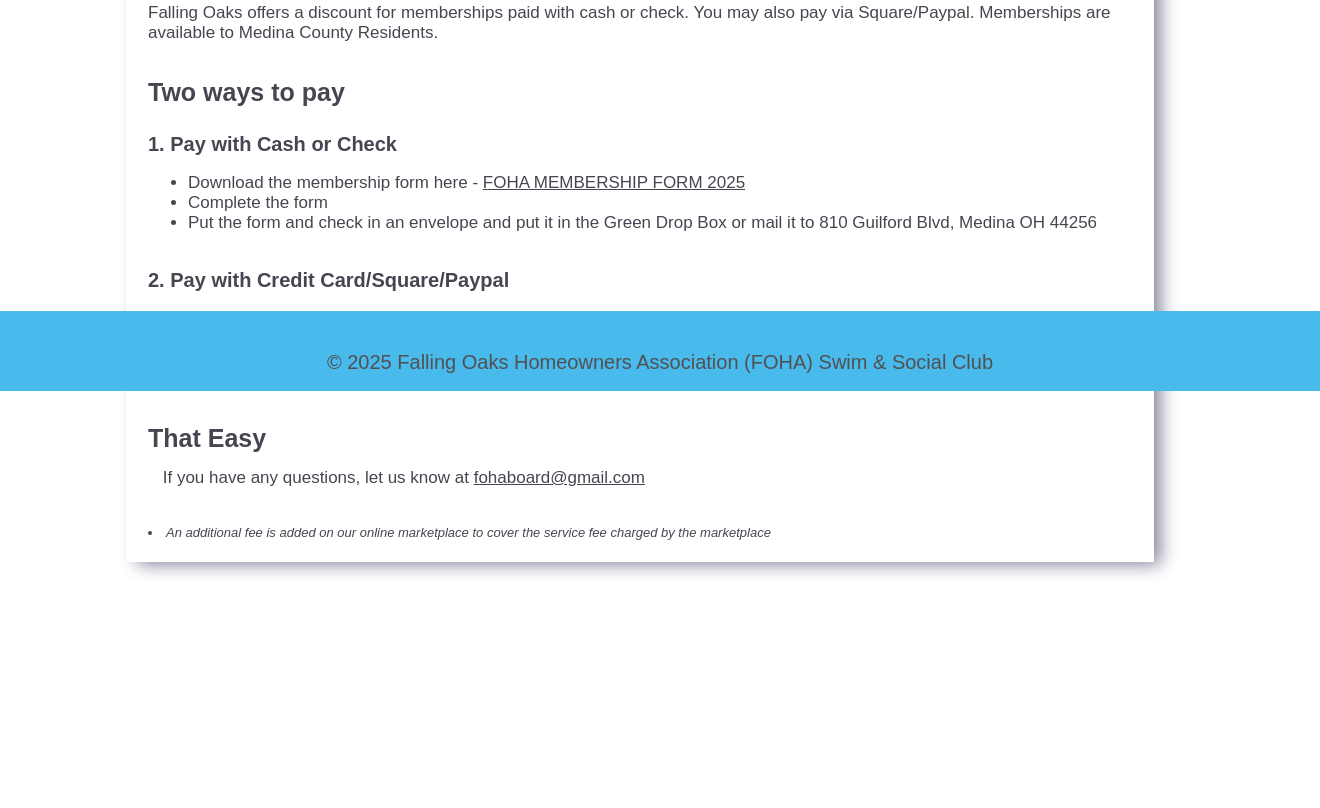
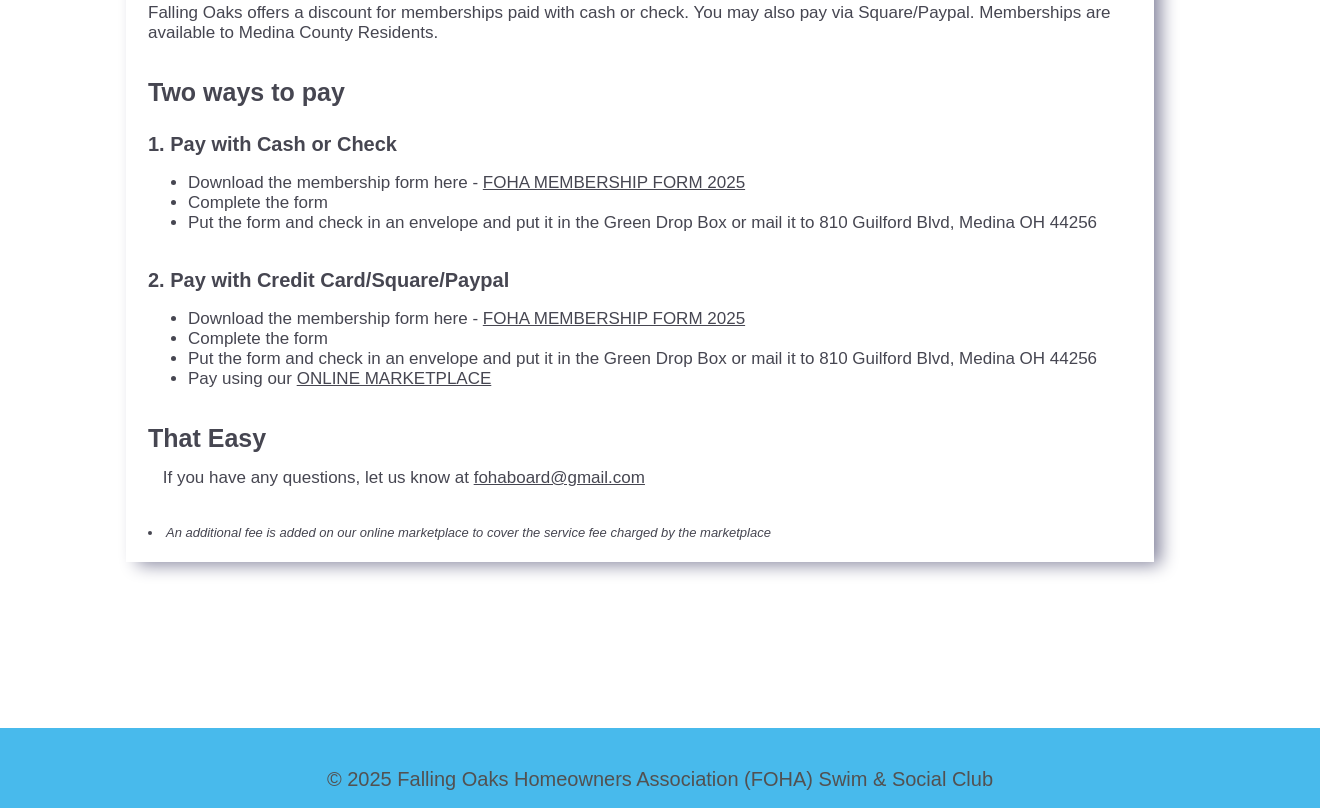
Before and after one commit to morethan3subs/FOHAWebsite, a plain HTML site: page pages/membership.html in a window 1280 px wide. Shown: the part 409-1217 px from the top of the page, 1320 px wide, since content can reach past the window. Before the commit the page ends 1147 px from the top, so only its background shows below. Drawn offline with Linux system fonts and the light colour scheme.

Commit message:
fixed the Footer issue
made the footer position relative to the bottom and moved top down

```diff
--- a/pages/membership.html
+++ b/pages/membership.html
@@ -83,7 +83,7 @@
         </ul>
 
     </blockquote>
-    <div class="spacer"></div>
+    <div class="miniSpacer"></div>
 
     <footer>
         <p>
--- a/styles/headerFooterStyle.css
+++ b/styles/headerFooterStyle.css
@@ -37,7 +37,8 @@ footer{
     font-size: 20px;
     text-align: center;
     display: block;
-    position: fixed;
+    position: relative;
+    top: 20px;
     left: 0;
     bottom: 0;
     width: 100%;
```
